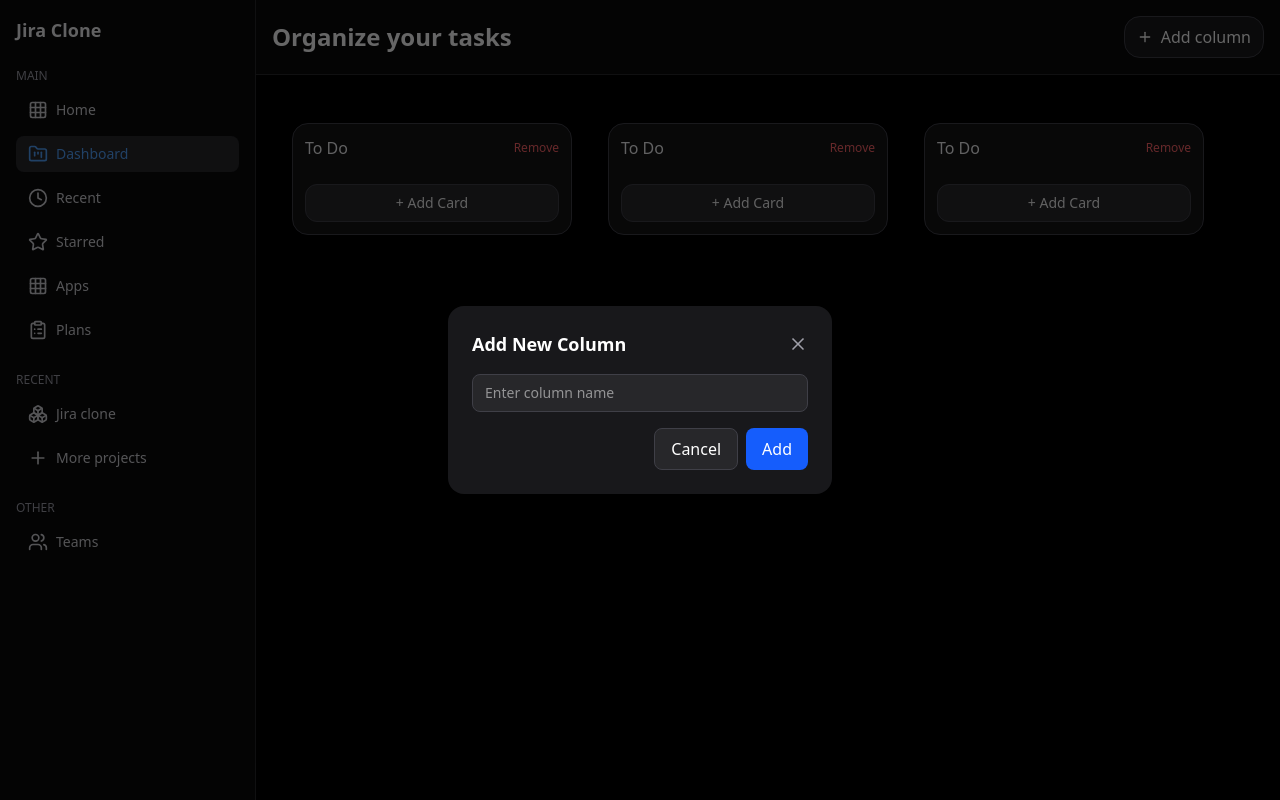
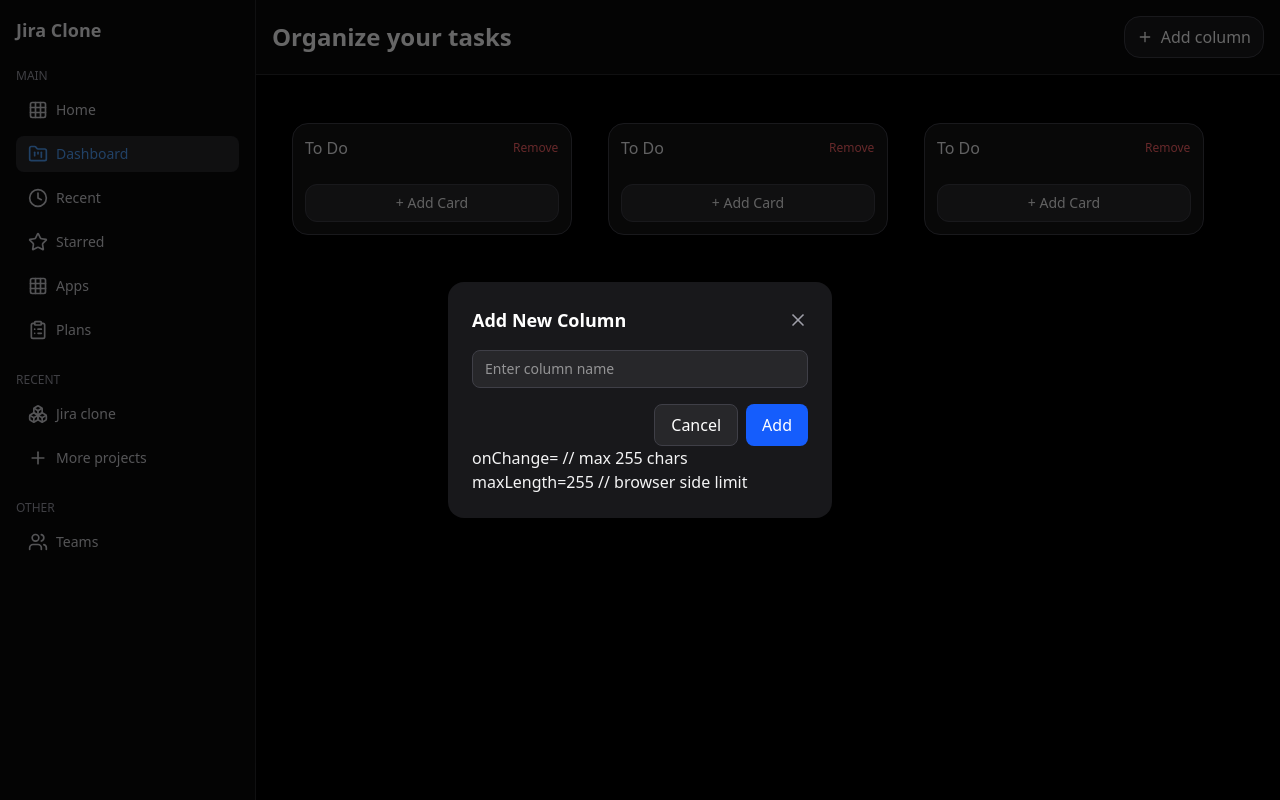
Before and after one commit to devrloper/JiraClone, a React (Vite) app: page / in a window 1280 px wide. Both pictures are taken after a click on the button "Add column". Built offline with nearby package versions, Linux system fonts and the light colour scheme.

Commit message:
Add: Adding limit on column title or tool tip

```diff
--- a/src/Components/Board.jsx
+++ b/src/Components/Board.jsx
@@ -130,6 +130,8 @@
                   Add
                 </button>
               </div>
+              onChange={(e) => setColName(e.target.value.slice(0, 70))} // max 255 chars
+              maxLength={255} // browser side limit
             </div>
           </div>
         )}
--- a/src/Components/Column.jsx
+++ b/src/Components/Column.jsx
@@ -17,6 +17,9 @@
   const [newTitle, setNewTitle] = useState("");
   const [newDesc, setNewDesc] = useState("");
 
+  // Tooltip state
+  const [showTooltip, setShowTooltip] = useState(false);
+
   // make column droppable
   const { setNodeRef } = useDroppable({ id: col.id });
 
@@ -31,10 +34,10 @@
   return (
     <div
       ref={setNodeRef}
-      className="flex  ml-5 flex-col gap-3 rounded-2xl border border-zinc-700 bg-zinc-900/80 p-3 "
+      className="flex ml-5 flex-col gap-3 rounded-2xl border border-zinc-700 bg-zinc-900/80 p-3"
     >
       {/* Column Header */}
-      <div className="flex items-center gap-2">
+      <div className="flex items-center gap-2 relative">
         {isEditing ? (
           <input
             value={tempTitle}
@@ -44,16 +47,26 @@
               setIsEditing(false);
             }}
             autoFocus
-            className="flex-1 rounded bg-zinc-800 px-2 text-sm"
+            className="flex-1 rounded bg-zinc-800 px-2 text-sm text-white"
           />
         ) : (
           <h3
-            className="flex-1 font-medium text-zinc-100 cursor-pointer"
+            className="flex-1 font-medium text-zinc-100 cursor-pointer truncate max-w-[200px]"
             onClick={() => setIsEditing(true)}
+            onMouseEnter={() => setShowTooltip(true)}
+            onMouseLeave={() => setShowTooltip(false)}
           >
             {col.title}
           </h3>
         )}
+
+        {/* Tooltip (now inside column, with wrapping + small text) */}
+        {showTooltip && !isEditing && (
+          <div className="absolute top-full left-0 mt-1 w-full rounded-lg bg-stone-100 text-black text-xs p-2 shadow-lg break-words whitespace-normal">
+            {col.title}
+          </div>
+        )}
+
         <button
           onClick={() => removeColumn(col.id)}
           className="text-xs text-red-400 cursor-pointer"
@@ -61,25 +74,27 @@
           Remove
         </button>
       </div>
+
       {/* Cards */}
-      <div id={col.id} className="flex  flex-col gap-2 ">
+      <div id={col.id} className="flex flex-col gap-2">
         <SortableContext items={col.cardIds} strategy={rectSortingStrategy}>
           {col.cardIds.map((cid) => (
             <Card key={cid} id={cid} colId={col.id} />
           ))}
         </SortableContext>
       </div>
+
       {/* Add Card Button */}
       <button
         onClick={() => setIsModalOpen(true)}
-        className=" rounded-xl border border-zinc-700 bg-zinc-800 p-2 text-sm cursor-pointer hover:bg-zinc-700"
+        className="rounded-xl border border-zinc-700 bg-zinc-800 p-2 text-sm cursor-pointer hover:bg-zinc-700"
       >
         + Add Card
       </button>
 
       {/* Modal */}
       {isModalOpen && (
-        <div className="fixed inset-0 flex items-center justify-center bg-black/60 bg-opacity-10 z-50">
+        <div className="fixed inset-0 flex items-center justify-center bg-black/60 z-50">
           <div className="bg-zinc-900 p-6 rounded-xl w-96 shadow-lg">
             <h3 className="text-lg font-semibold mb-4 text-white">
               Create New Card
--- a/src/Pages/Dashboard.jsx
+++ b/src/Pages/Dashboard.jsx
@@ -7,7 +7,7 @@
   const [active, setActive] = useState("dashboard");
 
   return (
-    < div className="flex  text-zinc-100 bg-black  ">
+    < div className="flex  text-zinc-100 bg-black   ">
       {/* Sidebar */}
 
         <Sidebar active={active} setActive={setActive} />
--- a/src/Utilities/Store/Store.jsx
+++ b/src/Utilities/Store/Store.jsx
@@ -139,7 +139,7 @@
 
       updateCard: (cardId, newTitle, newDesc) =>
         set((state) => {
-          if (!state.cards[cardId]) return state;
+          if (!state.cards[cardId]) return {};
           return {
             cards: {
               ...state.cards,
```
